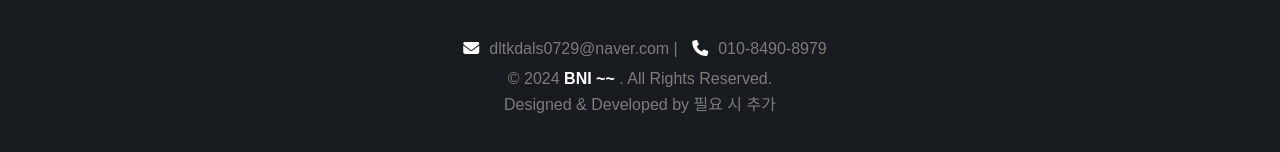
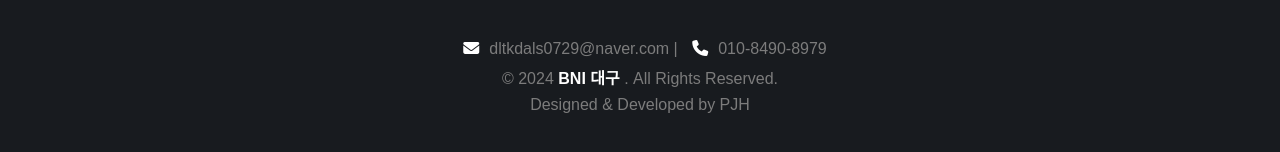
Before and after one commit to PJH930/bni_test, a plain HTML site: page index.html in a window 1280 px wide. Shown: the part 8685-8837 px from the top of the page. Drawn offline with Linux system fonts and the light colour scheme.

Commit message:
Update index.html

```diff
--- a/index.html
+++ b/index.html
@@ -718,8 +718,8 @@
                     <a href="tel:010-8490-8979" class="contact-link"><i class="fa-solid fa-phone" style="color: #ffffff;"></i>010-8490-8979</a>
                 </p>
                 <p>
-                    &copy; 2024 <strong>BNI ~~</strong> . All Rights Reserved. <br>
-                    Designed &amp; Developed by <a href="#" target="_blank" class="contact-link">필요 시 추가</a>
+                    &copy; 2024 <strong>BNI 대구</strong> . All Rights Reserved. <br>
+                    Designed &amp; Developed by <a href="#" target="_blank" class="contact-link">PJH</a>
                 </p>
             </div>
         </div>
```
